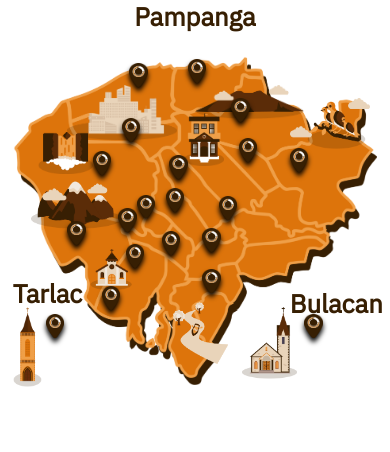
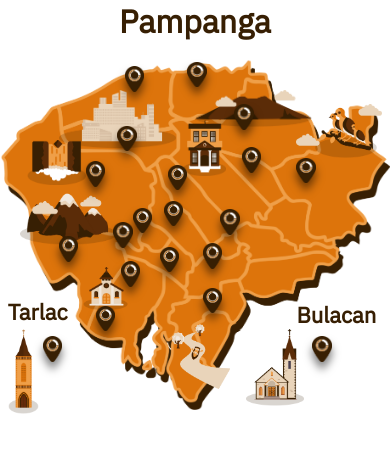
Before and after one commit to mokiong/Bank-of-Florida-Map, a website: page index.html in a window 390 px wide. Drawn offline with nearby package versions, Linux system fonts and the light colour scheme; files that its build step writes are made by us from their sources.

Commit message:
Update mobile responsivenes

```diff
--- a/index.html
+++ b/index.html
@@ -10,13 +10,15 @@
             href="https://fonts.googleapis.com/css2?family=IBM+Plex+Sans&display=swap"
             rel="stylesheet"
         />
-        <link rel="stylesheet" href="/css/style.css" />
+        <link rel="stylesheet" href="./css/style.css" />
 
         <title>Bank of Florida</title>
     </head>
     <body>
-        <div class="container">
-            <h2 class="header header__pampanga">Pampanga</h2>
+        <div class="bof-map">
+            <h2 class="bof-map__heading bof-map__heading--pampanga">
+                Pampanga
+            </h2>
             <div class="map">
                 <img
                     src="/images/island.png "
@@ -388,8 +390,12 @@
                         Pulilan
                     </div>
                 </div>
-                <h2 class="header header__tarlac">Tarlac</h2>
-                <h2 class="header header__bulacan">Bulacan</h2>
+                <h2 class="bof-map__heading bof-map__heading--tarlac">
+                    Tarlac
+                </h2>
+                <h2 class="bof-map__heading bof-map__heading--bulacan">
+                    Bulacan
+                </h2>
             </div>
         </div>
     </body>
--- a/sass/abstracts/_mixins.scss
+++ b/sass/abstracts/_mixins.scss
@@ -1,11 +1,3 @@
-@mixin location {
-    font-size: 1.5rem;
-    background-color: $color-main-white;
-    border-radius: 50px;
-    padding: 0 1rem;
-    z-index: 1000;
-}
-
 @mixin respond($breakpoint) {
     @if $breakpoint == tablet {
         @media only screen and (max-width: 50em) {
--- a/sass/base/_animations.scss
+++ b/sass/base/_animations.scss
@@ -1,43 +1,29 @@
-@keyframes moveUpAndDown {
+@keyframes mapImageAnimation {
     0% {
-        transform: translateY(0);
+        transform: scale(1, 1) translateY(0);
     }
 
-    40% {
-        transform: translateY(-2rem);
+    10% {
+        transform: scale(1.1, 0.9) translateY(0);
     }
 
-    60% {
-        transform: translateY(0);
+    30% {
+        transform: scale(0.9, 1.1) translateY(-30px);
     }
 
-    80% {
-        transform: translateY(-1rem);
+    50% {
+        transform: scale(1.1, 0.95) translateY(0);
+    }
+
+    57% {
+        transform: scale(1, 1) translateY(-7px);
+    }
+
+    64% {
+        transform: scale(1, 1) translateY(0);
     }
 
     100% {
-        transform: translateY(0);
+        transform: scale(1, 1) translateY(0);
     }
 }
-
-@keyframes stretch {
-    0% {
-        transform: translateY(0);
-    }
-
-    40% {
-        transform: translateY(-2rem);
-    }
-
-    60% {
-        transform: translateY(0);
-    }
-
-    80% {
-        transform: translateY(-1rem);
-    }
-
-    100% {
-        transform: translateY(0);
-    }
-}
--- a/sass/base/_base.scss
+++ b/sass/base/_base.scss
@@ -5,24 +5,3 @@
     padding: 0;
     box-sizing: inherit;
 }
-
-html {
-    box-sizing: border-box;
-    font-family: 'IBM Plex Sans', sans-serif;
-    font-size: 62.5%;
-
-    @include respond(tablet) {
-        font-size: 50%;
-    }
-
-    @include respond(phone) {
-        font-size: 40%;
-    }
-}
-
-.container {
-    display: flex;
-    flex-direction: column;
-    align-items: center;
-    justify-content: center;
-}
--- a/sass/base/_typography.scss
+++ b/sass/base/_typography.scss
@@ -1,21 +1,3 @@
-.header {
-    color: $color-main-brown;
-    font-size: 4rem;
-
-    &__pampanga {
-        margin: 0 auto;
-        margin-bottom: 1.5rem;
-    }
-
-    &__tarlac {
-        position: absolute;
-        top: 67%;
-        left: 0%;
-    }
-
-    &__bulacan {
-        position: absolute;
-        top: 70%;
-        left: 76%;
-    }
+.bof-map {
+    font-family: 'IBM Plex Sans', sans-serif;
 }
--- /dev/null
+++ b/sass/components/_heading.scss
@@ -0,0 +1,37 @@
+.bof-map__heading {
+    color: $color-main-brown;
+
+    &--pampanga {
+        text-align: center;
+        font-size: 42px;
+        margin-bottom: 16px;
+
+        @include respond(phone) {
+            font-size: 32px;
+        }
+    }
+
+    &--tarlac {
+        position: absolute;
+        font-size: 32px;
+
+        top: 67%;
+        left: 2%;
+
+        @include respond(phone) {
+            font-size: 22px;
+        }
+    }
+
+    &--bulacan {
+        position: absolute;
+        font-size: 32px;
+
+        top: 68%;
+        left: 76%;
+
+        @include respond(phone) {
+            font-size: 22px;
+        }
+    }
+}
--- a/sass/components/_map.scss
+++ b/sass/components/_map.scss
@@ -4,17 +4,18 @@
     &__background {
         width: 100%;
         max-width: 720px;
+        z-index: 0;
     }
-
-    margin: 2rem;
 
     ///////////////////// ICONS
     &__icon {
+        z-index: 1;
+
         &:hover,
         &:active {
-            animation-name: moveUpAndDown;
-            animation-duration: 0.5s;
-            animation-timing-function: linear;
+            animation-name: mapImageAnimation;
+            animation-duration: 1s;
+            animation-timing-function: ease-out;
 
             & + div {
                 opacity: 1;
@@ -73,7 +74,7 @@
 
         &--capas-shrine {
             width: 8%;
-            left: 0;
+            left: 2%;
             top: 76%;
         }
 
@@ -88,29 +89,24 @@
     &__pin {
         width: 5%;
         position: absolute;
-        filter: drop-shadow(0 0.7rem 0.4rem black);
+        filter: drop-shadow(0 7px 4px rgba(0, 0, 0, 0.5));
+        z-index: 2;
 
         &:hover,
         &:active {
-            animation-name: moveUpAndDown;
-            animation-duration: 0.5s;
-            animation-timing-function: linear;
+            animation-name: mapImageAnimation;
+            animation-duration: 1s;
+            animation-timing-function: ease-out;
 
             & + div {
                 opacity: 1;
+                z-index: 3;
             }
         }
 
         &--dau {
             left: 32%;
             top: 2.3%;
-
-            &:hover::after {
-                content: 'Dau';
-                @include location;
-                color: black;
-                animation: none;
-            }
         }
 
         &--magalang {
@@ -121,13 +117,11 @@
         &--arayat {
             left: 60%;
             top: 13%;
-            z-index: 2;
         }
 
         &--angeles-city {
             left: 30%;
             top: 19%;
-            z-index: 2;
         }
 
         &--porac {
@@ -201,7 +195,7 @@
         }
 
         &--capas {
-            left: 9%;
+            left: 11%;
             top: 78%;
         }
 
@@ -213,23 +207,34 @@
 
     &__location-name {
         position: absolute;
-        font-size: 1.8rem;
-        font-weight: 700;
-        padding: 4px 1.5rem;
+        font-size: 16px;
+        padding: 4px 16px;
         background-color: $color-main-white;
+        color: $color-main-brown;
+
         border-radius: 50px;
         opacity: 0;
-        z-index: 5;
+        z-index: 2;
         transition: all 0.8s;
+        font-weight: bold;
+
+        @include respond(phone) {
+            font-size: 14px;
+            padding: 2px 12px;
+        }
 
         &--header {
             background-color: $color-main-orange;
-            padding: 3px 2rem;
-            z-index: 4;
+            padding: 3px 20px;
             line-height: 150%;
 
+            @include respond(phone) {
+                left: 68%;
+                padding: 1.5px 14px;
+            }
+
             &-capas {
-                left: 8%;
+                left: 11%;
                 top: 85.5%;
             }
 
@@ -293,8 +298,8 @@
             left: 77%;
             top: 25%;
 
-            @media only screen and (max-width: 31.5em) {
-                left: 70%;
+            @include respond(phone) {
+                left: 68%;
             }
         }
 
@@ -359,7 +364,7 @@
         }
 
         &--capas-shrine {
-            left: 7%;
+            left: 11%;
             top: 91%;
         }
 
@@ -367,8 +372,9 @@
             left: 78%;
             top: 89%;
 
-            @media only screen and (max-width: 31.5em) {
-                left: 70%;
+            @include respond(phone) {
+                left: 68%;
+                top: 93%;
             }
         }
     }
--- /dev/null
+++ b/sass/layouts/_bof-map.scss
@@ -0,0 +1,7 @@
+.bof-map {
+    display: flex;
+    flex-direction: column;
+    align-items: center;
+    justify-content: center;
+    overflow: hidden;
+}
--- a/sass/main.scss
+++ b/sass/main.scss
@@ -1,8 +1,10 @@
 @import './abstracts/variables';
 @import './abstracts/mixins';
 
+@import './base/base';
+@import './components/heading';
 @import './base/typography';
 @import './base/animations';
-@import './base/base';
 
 @import './components/map';
+@import './layouts/bof-map';
```
Also changed, not shown: package.json (+15 -3 lines), 2 other files.
